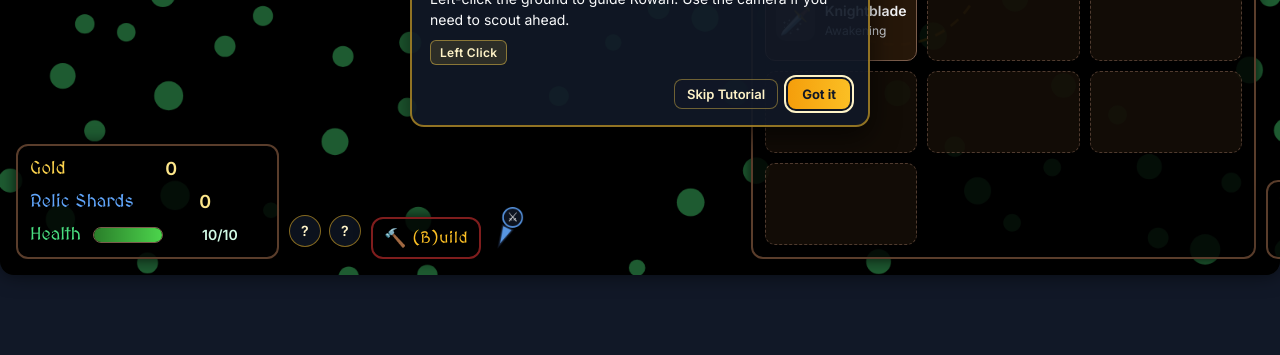
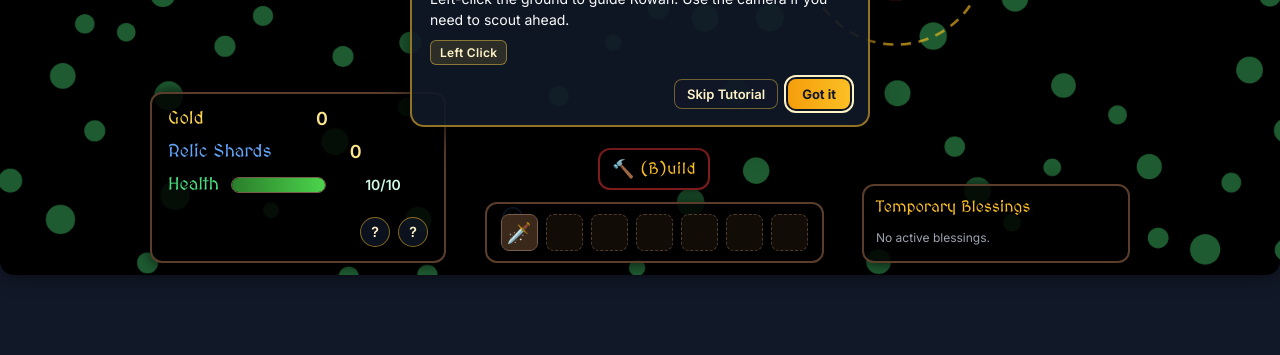
Before and after one commit to flimmbark-source/BitDominion, a website built with Vite: page web/index.html in a window 1280 px wide. Shown: the part 445-800 px from the top of the page. Built offline with nearby package versions, Linux system fonts and the light colour scheme; animation ran at ten frames a second.

Commit message:
Align inventory panel with resource HUD

```diff
--- a/web/src/main.ts
+++ b/web/src/main.ts
@@ -299,6 +299,8 @@ appRootElement.innerHTML = `
         </p>
       </div>
       <div class="hud">
+        <div class="hud-bottom-row">
+          <div class="hud-section hud-section--left">
             <div class="ui-panel stats-panel">
               <div class="stat-row">
                 <span class="stat-label gold">Gold</span>
@@ -317,20 +319,28 @@ appRootElement.innerHTML = `
                 </div>
                 <span class="health-text" id="heroHealthText">${KNIGHT_HP}/${KNIGHT_HP}</span>
               </div>
-        </div>
               <div class="hud-info-buttons" role="group" aria-label="Gameplay tips">
                 <button class="info-button" id="mapControlsInfo" type="button" aria-label="Map controls help">?</button>
                 <button class="info-button" id="noiseInfo" type="button" aria-label="Noise and suspicion help">?</button>
               </div>
+            </div>
+          </div>
+          <div class="hud-section hud-section--center">
+            <div class="hud-center-row">
               <button class="ui-panel build-toggle" id="buildPrompt" type="button">
                 <span class="build-toggle-icon" aria-hidden="true">🔨</span>
                 <span class="build-toggle-text">(B)uild</span>
               </button>
+              <div class="ui-panel inventory" id="inventoryPanel"></div>
+            </div>
             <div class="build-feedback" id="buildErrorMessage" role="status" aria-live="polite"></div>
-        <div class="ui-panel inventory" id="inventoryPanel"></div>
+          </div>
+          <div class="hud-section hud-section--right">
             <div class="ui-panel buffs-panel" id="buffsPanel">
               <div class="buffs-title">Temporary Blessings</div>
               <ul class="buffs-list" id="buffList"></ul>
+            </div>
+          </div>
         </div>
       </div>
       <div class="shop-panel ui-panel hidden" id="buildingShopPanel">
@@ -1356,25 +1366,11 @@ function updateInventory() {
       iconElement.className = 'item-icon';
       iconElement.textContent = entry.icon;
       slot.appendChild(iconElement);
-
-      const info = document.createElement('div');
-      info.className = 'item-info';
-      slot.appendChild(info);
-
-      const name = document.createElement('div');
-      name.className = 'item-name';
-      name.textContent = entry.name;
-      info.appendChild(name);
-
-      const progressText = document.createElement('div');
-      progressText.className = 'item-progress-text';
-      progressText.textContent = progressLabel;
       const readyToEvolve = !!entry.progress?.ready && !entry.evolved;
-      progressText.classList.toggle('ready', readyToEvolve);
-      info.appendChild(progressText);
 
       slot.dataset.itemId = entry.id;
       slot.title = `${entry.name} — ${progressLabel}`;
+      slot.setAttribute('aria-label', `${entry.name} — ${progressLabel}`);
       slot.classList.toggle('evolution-ready', readyToEvolve);
       const wasReady = evolutionReadyState.get(entry.id) ?? false;
       if (readyToEvolve && !wasReady) {
@@ -1421,6 +1417,7 @@ function updateInventory() {
       slot.classList.add('empty');
       slot.removeAttribute('data-item-id');
       slot.removeAttribute('title');
+      slot.removeAttribute('aria-label');
       slot.onmouseenter = null;
       slot.onmouseleave = null;
       slot.onclick = null;
--- a/web/src/style.css
+++ b/web/src/style.css
@@ -156,17 +156,6 @@ body {
   box-shadow: 0 0 0 2px rgba(251, 191, 36, 0.35);
 }
 
-.hud-info-buttons {
-  margin: 12px 0;
-  display: flex;
-  gap: 8px;
-}
-
-.hud-info-buttons .info-button {
-  width: 32px;
-  height: 32px;
-}
-
 .lore-banner {
   position: absolute;
   left: 16px;
@@ -229,25 +218,83 @@ body {
 
 .hud {
   position: absolute;
-  left: 16px;
-  bottom: 16px;
-  display: flex;
-  gap: 10px;
-  align-items: flex-end;
+  left: 0;
+  right: 0;
+  bottom: 12px;
+  display: flex;
+  justify-content: center;
+  padding: 0 16px;
   z-index: 10;
   pointer-events: none;
 }
 
-.hud > * {
+.hud-bottom-row {
+  display: flex;
+  align-items: flex-end;
+  justify-content: center;
+  gap: 12px;
+  width: min(100%, 980px);
   pointer-events: auto;
+  flex-wrap: wrap;
+}
+
+.hud-section {
+  display: flex;
+}
+
+.hud-section--left,
+.hud-section--right {
+  flex-direction: column;
+  align-items: stretch;
+  justify-content: flex-end;
+  gap: 8px;
+}
+
+.hud-section--center {
+  flex: 1;
+  display: flex;
+  flex-direction: column;
+  align-items: center;
+  gap: 0;
+  min-width: 0;
+}
+
+.hud-center-row {
+  display: flex;
+  align-items: flex-end;
+  justify-content: center;
+  gap: 12px;
+  flex-wrap: wrap;
+  width: 100%;
 }
 
 .hud .stats-panel {
-  width: 240px;
-  padding: 12px;
+  width: 260px;
+  padding: 14px 16px;
   display: flex;
   flex-direction: column;
   gap: 12px;
+}
+
+.hud-info-buttons {
+  margin: 10px 0 0;
+  display: flex;
+  gap: 8px;
+  justify-content: flex-end;
+  align-self: flex-end;
+}
+
+.hud-info-buttons .info-button {
+  width: 30px;
+  height: 30px;
+}
+
+.hud-section--center .build-toggle {
+  align-self: center;
+}
+
+.hud-section--center .build-feedback {
+  text-align: center;
 }
 
 .build-toggle {
@@ -314,6 +361,12 @@ body {
   transform: translateY(10px);
   transition: opacity 0.2s ease-out, transform 0.2s ease-out;
   pointer-events: none;
+  margin-top: 10px;
+}
+
+.build-feedback:empty {
+  display: none;
+  margin-top: 0;
 }
 
 .build-feedback.visible {
@@ -417,24 +470,26 @@ body {
 }
 
 .inventory {
-  display: grid;
-  grid-template-columns: repeat(auto-fit, minmax(150px, 1fr));
-  gap: 10px;
-  padding: 12px;
-  min-width: 320px;
+  display: flex;
+  flex-wrap: wrap;
+  gap: 8px;
+  padding: 10px 14px;
+  min-width: 0;
+  justify-content: center;
+  max-width: 100%;
 }
 
 .inventory-slot {
-  min-height: 64px;
+  width: 35px;
+  height: 35px;
   border: 1px solid #7a5c4b;
-  background: #1f150a;
-  border-radius: 10px;
-  display: flex;
-  align-items: center;
-  justify-content: flex-start;
-  gap: 10px;
-  padding: 8px 10px;
+  background: rgba(31, 21, 10, 0.85);
+  border-radius: 8px;
+  display: flex;
+  align-items: center;
+  justify-content: center;
   transition: border-color 0.15s ease-out, background 0.15s ease-out, box-shadow 0.2s ease-out;
+  position: relative;
 }
 
 .inventory-slot.has-item {
@@ -462,22 +517,22 @@ body {
 }
 
 .inventory-slot .item-icon {
-  font-size: 26px;
+  font-size: 20px;
   display: inline-flex;
   align-items: center;
   justify-content: center;
-  width: 42px;
-  height: 42px;
-  border-radius: 10px;
-  background: rgba(75, 56, 42, 0.65);
+  width: 100%;
+  height: 100%;
+  border-radius: 6px;
+  background: rgba(75, 56, 42, 0.55);
   cursor: pointer;
   pointer-events: auto;
   transition: background 0.2s ease-out, transform 0.15s ease-out;
 }
 
-.inventory-slot .item-icon:hover,
-.inventory-slot .item-icon:focus-visible {
-  background: rgba(251, 191, 36, 0.2);
+.inventory-slot.has-item .item-icon:hover,
+.inventory-slot.has-item .item-icon:focus-visible {
+  background: rgba(251, 191, 36, 0.25);
 }
 
 .inventory-slot .item-icon:focus-visible {
@@ -487,29 +542,6 @@ body {
 
 .inventory-slot .item-icon:active {
   transform: translateY(1px);
-}
-
-.inventory-slot .item-info {
-  display: flex;
-  flex-direction: column;
-  align-items: flex-start;
-  gap: 4px;
-}
-
-.inventory-slot .item-name {
-  font-size: 14px;
-  font-weight: 600;
-  color: #f3f4f6;
-}
-
-.inventory-slot .item-progress-text {
-  font-size: 12px;
-  color: #d1d5db;
-}
-
-.inventory-slot .item-progress-text.ready {
-  color: #facc15;
-  font-weight: 600;
 }
 
 @keyframes inventoryReadyPulse {
```
Lines whose indentation alone changed are shown as unchanged.
